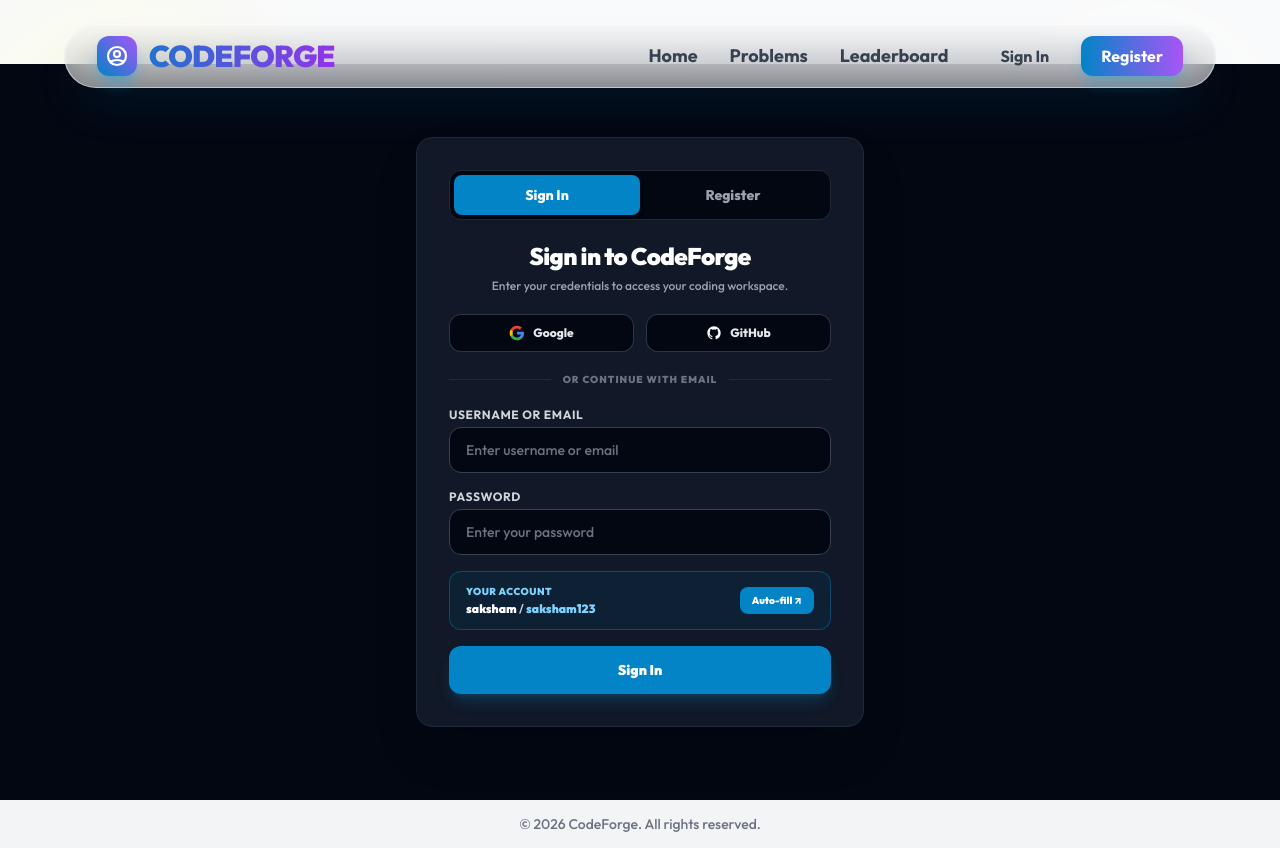
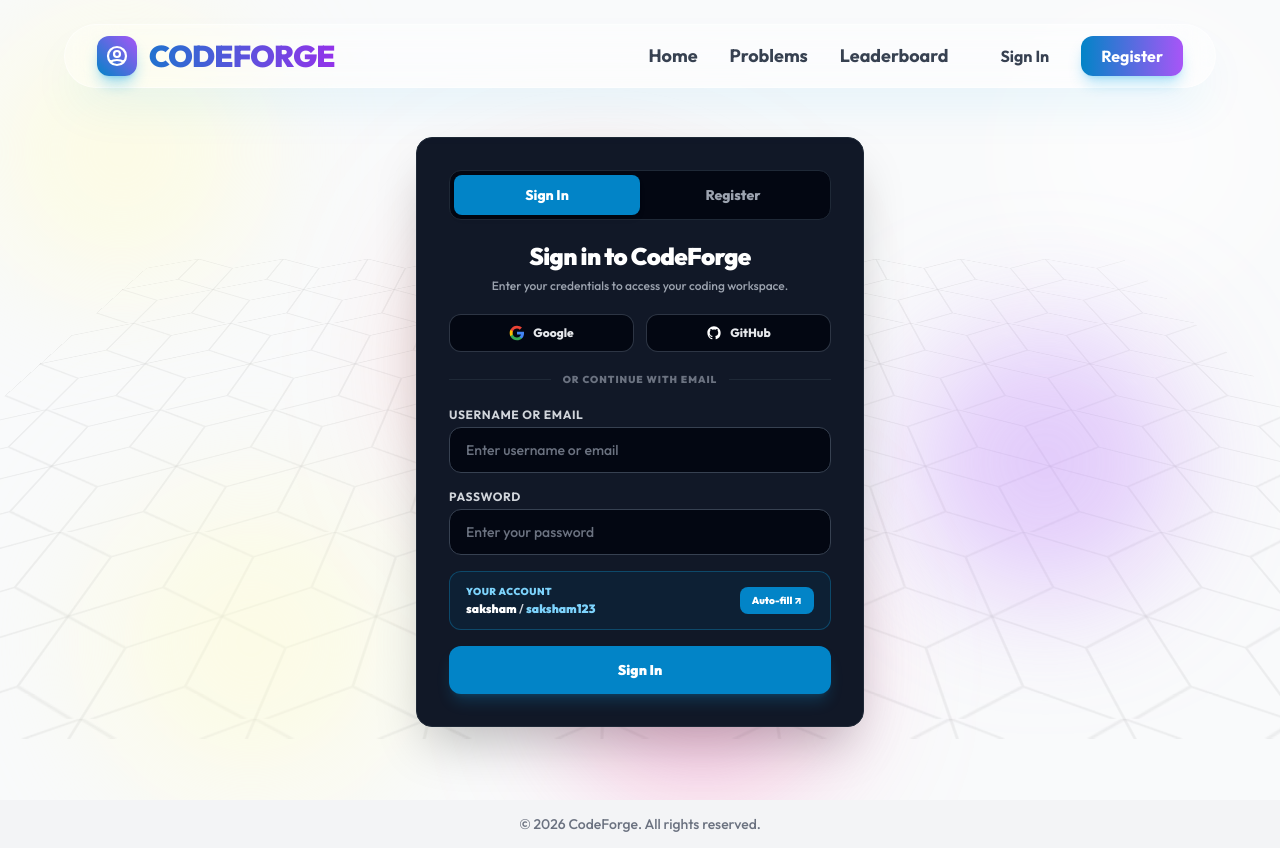
Before and after one commit to sakshamkatoch545-dev/codeforge, a React (Vite) app in the folder frontend/: page /login in a window 1280 px wide. Built offline with nearby package versions, Linux system fonts and the light colour scheme.

Commit message:
fix(ui): make login container background transparent to reveal background animation

```diff
--- a/frontend/src/pages/Login.tsx
+++ b/frontend/src/pages/Login.tsx
@@ -70,7 +70,7 @@
   }
 
   return (
-    <div className="relative z-10 min-h-[calc(100vh-4rem)] flex items-center justify-center bg-gray-950 text-white px-4 py-12">
+    <div className="relative z-10 min-h-[calc(100vh-4rem)] flex items-center justify-center bg-transparent text-white px-4 py-12">
 
       {/* ── Main Auth Card ── */}
       <div className="max-w-md w-full bg-gray-900 p-8 rounded-2xl shadow-2xl border border-gray-800 flex flex-col gap-5">
```
